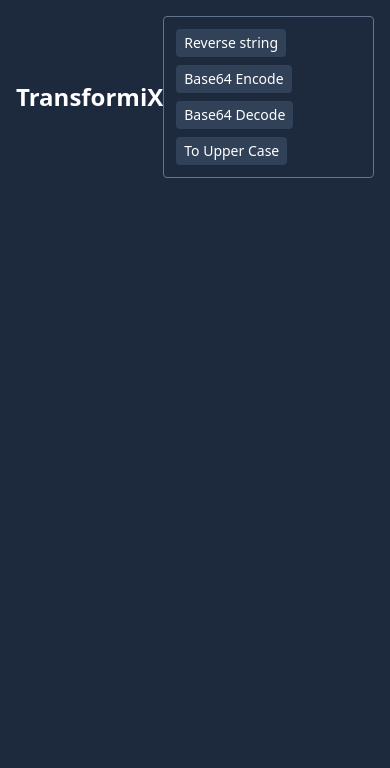
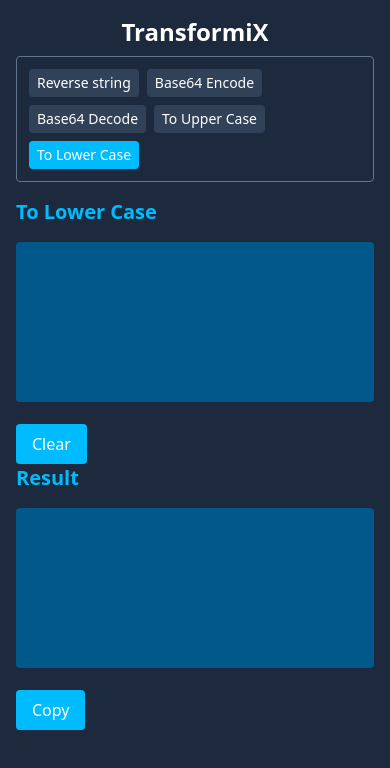
Before and after one commit to prmakk/transformix, a React (Vite) app: page /lower in a window 390 px wide. Shown: the top 768 px of the page. Built offline with nearby package versions, Linux system fonts and the light colour scheme.

Commit message:
feat: lower case page + responsive header

```diff
--- a/src/App.tsx
+++ b/src/App.tsx
@@ -8,6 +8,7 @@ import { Toaster } from "react-hot-toast";
 import Base64EncodePage from "./components/pages/Base64EncodePage";
 import Base64DecodePage from "./components/pages/Base64DecodePage";
 import ToUpperPage from "./components/pages/ToUpperPage";
+import ToLowerPage from "./components/pages/ToLowerPage";
 
 function App() {
     return (
@@ -26,6 +27,7 @@ function App() {
                         element={<Base64DecodePage />}
                     />
                     <Route path="/upper" element={<ToUpperPage />} />
+                    <Route path="/lower" element={<ToLowerPage />} />
                 </Routes>
                 <Toaster position="top-right" />
             </div>
--- /dev/null
+++ b/src/components/pages/ToLowerPage.tsx
@@ -0,0 +1,27 @@
+import { FC, useEffect, useState } from "react";
+
+import TransformText from "../layouts/TransformText";
+
+const ToLowerPage: FC = () => {
+    const [inputText, setInputText] = useState("");
+    const [outputText, setOutputText] = useState("");
+
+    const handleLower = (text: string) => {
+        setOutputText(text.toLowerCase());
+    };
+
+    useEffect(() => {
+        handleLower(inputText);
+    }, [inputText]);
+
+    return (
+        <TransformText
+            title="To Lower Case"
+            inputText={inputText}
+            setInputText={setInputText}
+            outputText={outputText}
+        />
+    );
+};
+
+export default ToLowerPage;
--- a/src/components/widgets/Header.tsx
+++ b/src/components/widgets/Header.tsx
@@ -19,14 +19,18 @@ const Header: FC = () => {
             link: "/upper",
             title: "To Upper Case",
         },
+        {
+            link: "/lower",
+            title: "To Lower Case",
+        },
     ];
     return (
-        <header className="flex justify-between items-center py-4 text-white">
+        <header className="flex justify-between items-center py-4 text-white max-md:flex-col gap-2">
             <Link to="/" className="text-2xl font-bold">
                 TransformiX
             </Link>
 
-            <div className=" max-w-3xl rounded border-slate-500 border-1 p-3 flex gap-2 flex-wrap">
+            <div className=" max-w-148 rounded border-slate-500 border-1 p-3 flex gap-2 flex-wrap">
                 {urls.map((url) => (
                     <NavLink
                         key={url.link}
```
